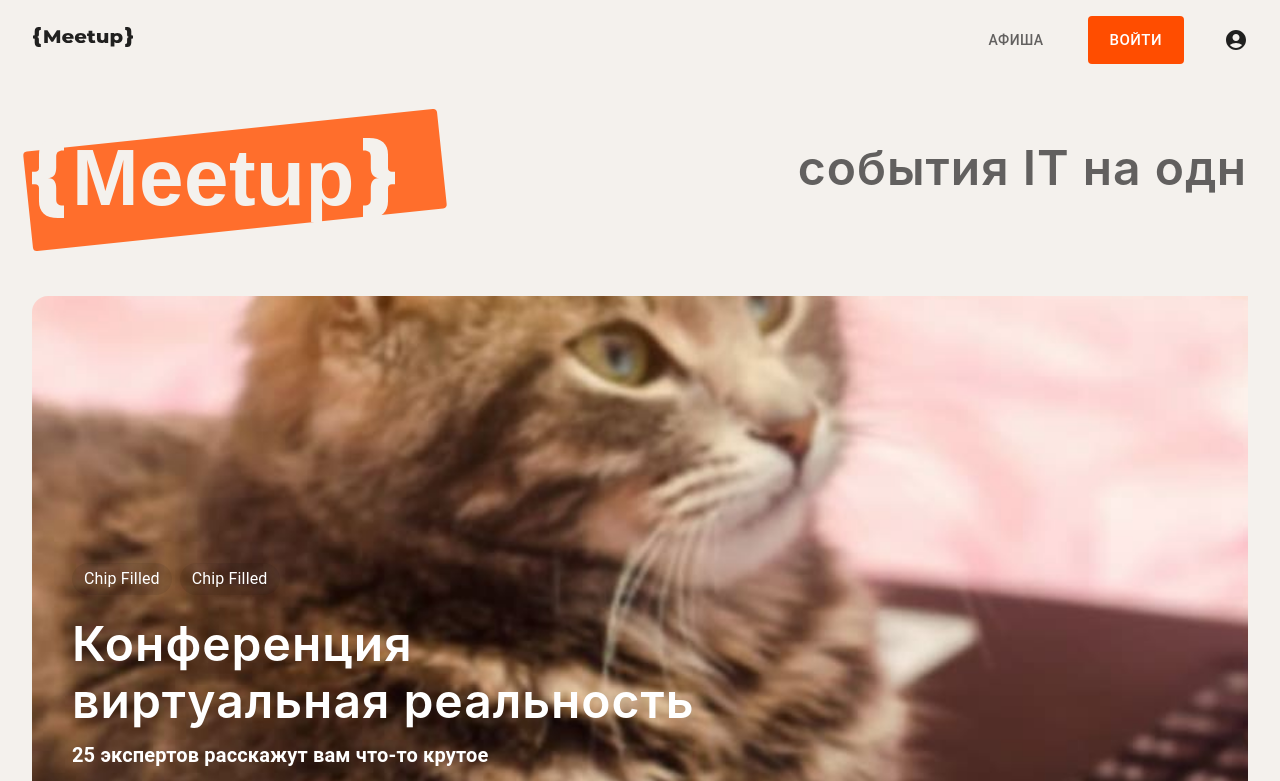
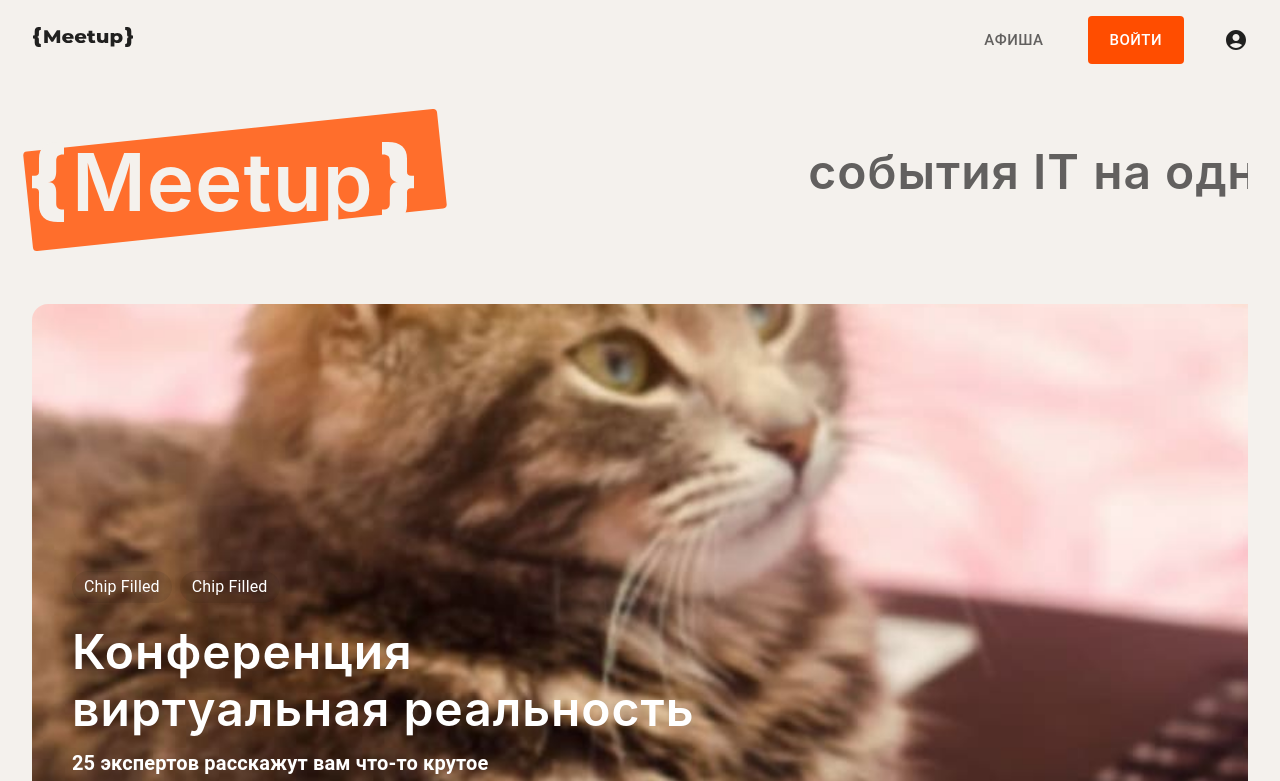
Before and after one commit to yandex-funtech-it-events/frontend, a React (Vite) app: page / in a window 1280 px wide. Shown: the top 781 px of the page. Built offline with nearby package versions, Linux system fonts and the light colour scheme.

Commit message:
fix: theme

```diff
--- a/src/components/footer.tsx
+++ b/src/components/footer.tsx
@@ -33,24 +33,10 @@ const Footer = () => {
         </Box>
 
         <Box display="flex" alignItems="center" gap={5}>
-          <Button
-            href="/events"
-            variant="link"
-            sx={{
-              background: '#E0E0E0',
-              color: 'rgba(0, 0, 0, 0.87)',
-            }}
-          >
+          <Button href="/events" color="secondary">
             Предложить событие
           </Button>
-          <Button
-            href="/hekp"
-            variant="link"
-            sx={{
-              border: '1px solid rgba(0, 0, 0, 0.87)',
-              color: 'rgba(0, 0, 0, 0.87)',
-            }}
-          >
+          <Button href="/help" variant="outlined">
             Поддержка
           </Button>
         </Box>
--- a/src/libs/theme.tsx
+++ b/src/libs/theme.tsx
@@ -98,14 +98,36 @@ const theme = createTheme({
           },
         },
         {
+          props: { color: 'secondary' },
+          style: {
+            background: '#E0E0E0',
+            color: 'rgba(0, 0, 0, 0.87)',
+            padding: '6px 16px',
+            ':hover': {
+              background: '#F5F5F5',
+            },
+          },
+        },
+        {
+          props: { variant: 'outlined' },
+          style: {
+            border: '1px solid rgba(0, 0, 0, 0.87)',
+            color: 'rgba(0, 0, 0, 0.87)',
+            ':hover': {
+              background: '#F5F5F5',
+              border: '1px solid rgba(0, 0, 0, 0.87)',
+            },
+          },
+        },
+        {
           props: { variant: 'link' },
           style: {
             border: '0px solid  rgba(0, 0, 0, 0.12)',
             minHeight: '40px',
             fontWeight: 500,
-            fontSize: '14px',
+            fontSize: '15px',
             lineHeight: '26px',
-            letterSpacing: '0.4px',
+            letterSpacing: '0.46px',
             color: 'rgba(0, 0, 0, 0.60)',
             ':hover': {
               background: 'rgba(0, 0, 0, 0.04)',
@@ -189,11 +211,11 @@ const theme = createTheme({
       letterSpacing: '1px',
     },
     h3: {
-      fontFamily: ['Montserrat', 'sans-serif'].join(','),
-      fontWeight: 800,
-      fontSize: '40px',
-      lineHeight: '120%',
-      letterSpacing: '0.46px',
+      fontFamily: ['Inter', 'sans-serif'].join(','),
+      fontWeight: 600,
+      fontSize: '32px',
+      lineHeight: '130%',
+      letterSpacing: '1px',
     },
     h6: {
       fontWeight: 600,
@@ -213,6 +235,9 @@ const theme = createTheme({
       lineHeight: '150%',
       letterSpacing: '0.15px',
     },
+    button: {
+      fontFamily: ['Roboto', 'sans-serif'].join(','),
+    },
   },
   palette: {
     text: {
--- a/src/pages/home/components/banner-register.tsx
+++ b/src/pages/home/components/banner-register.tsx
@@ -13,7 +13,18 @@ const BannerRegister = () => {
         backgroundColor: 'white',
       }}
     >
-      <Typography variant="h2">
+      <Typography
+        variant="h2"
+        color="text.secondary"
+        sx={{
+          width: '88%',
+          fontWeight: 800,
+          fontSize: '40px',
+          lineHeight: '120%',
+          letterSpacing: '0.46px',
+          fontFamily: 'Montserrat, sans-serif',
+        }}
+      >
         Зарегистрируйся на Meetup и получи доступ к 200 событий в сфере IT
       </Typography>
       <Button
```
